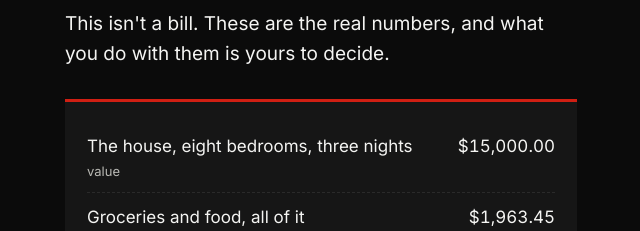
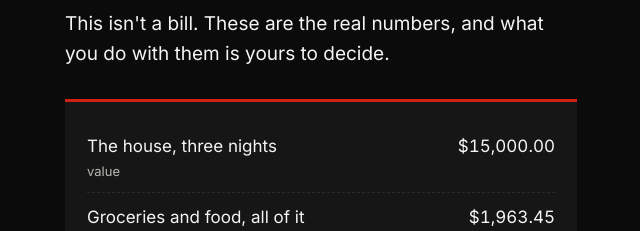
Before and after one commit to efarewell/ericfarewell-site, a plain HTML site: page cabo.html in a window 1280 px wide. Shown: the part 840-1071 px from the top of the page, without its empty margins (319-959 px from the left). Drawn offline with Linux system fonts and the light colour scheme.

Commit message:
Cabo page: drop bedroom count from house line
Co-Authored-By: Claude Opus 5.5 <noreply@anthropic.com>
Claude-Session: https://claude.ai/code/session_011haYQX1J6yR7M5yswWMirn

```diff
--- a/cabo.html
+++ b/cabo.html
@@ -79,7 +79,7 @@ footer{border-top:1px solid var(--rule);margin-top:32px;padding:22px max(5vw,16p
   <p class="lede">This isn't a bill. These are the real numbers, and what you do with them is yours to decide.</p>
 
   <section class="receipt" aria-label="What the week cost">
-    <div class="row"><span>The house, eight bedrooms, three nights <em>value</em></span><span>$15,000.00</span></div>
+    <div class="row"><span>The house, three nights <em>value</em></span><span>$15,000.00</span></div>
     <div class="row"><span>Groceries and food, all of it</span><span>$1,963.45</span></div>
     <div class="row"><span>Preston's flight and mine</span><span>$1,589.24</span></div>
     <div class="row"><span>Ubers to the house and the airport</span><span>$141.29</span></div>
```
